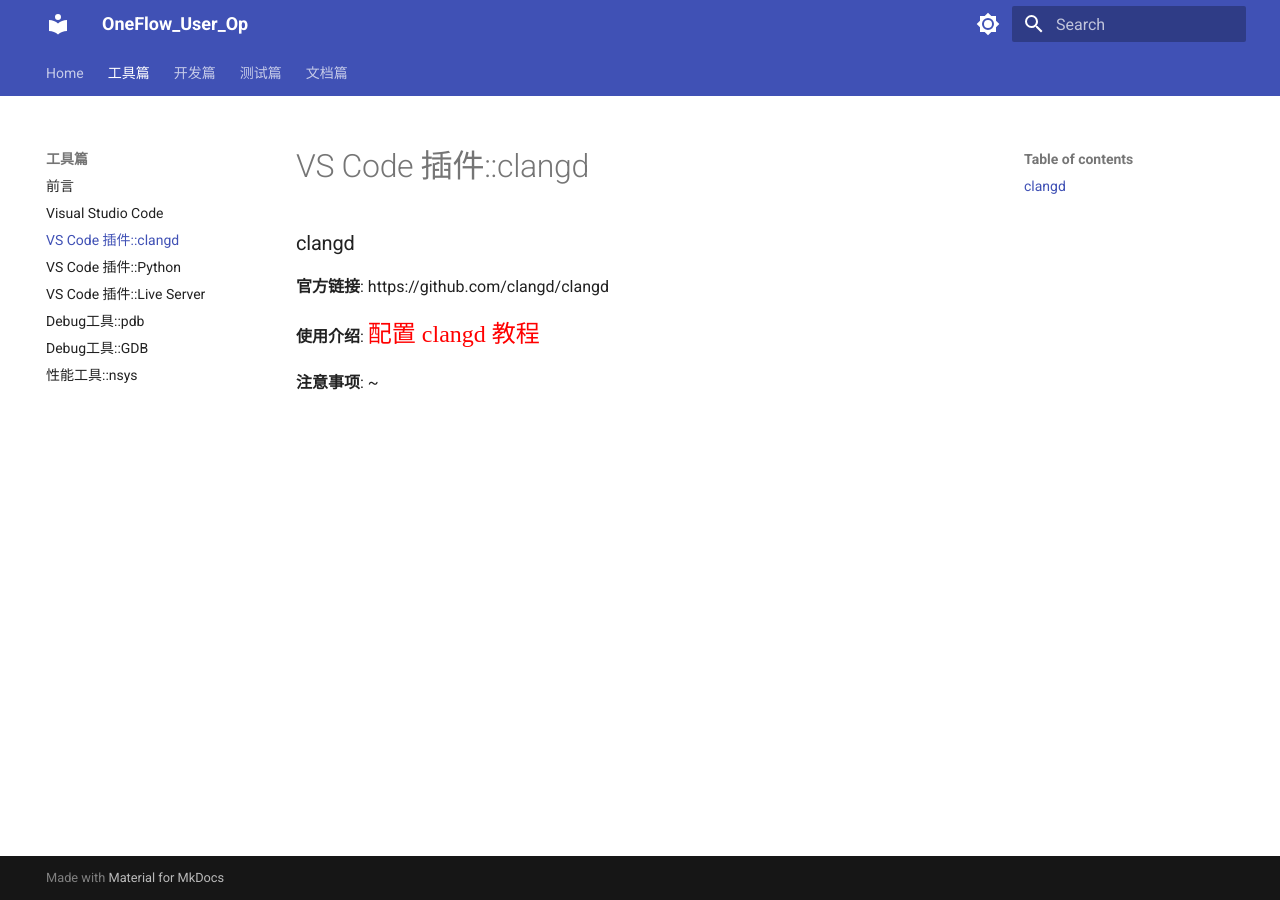
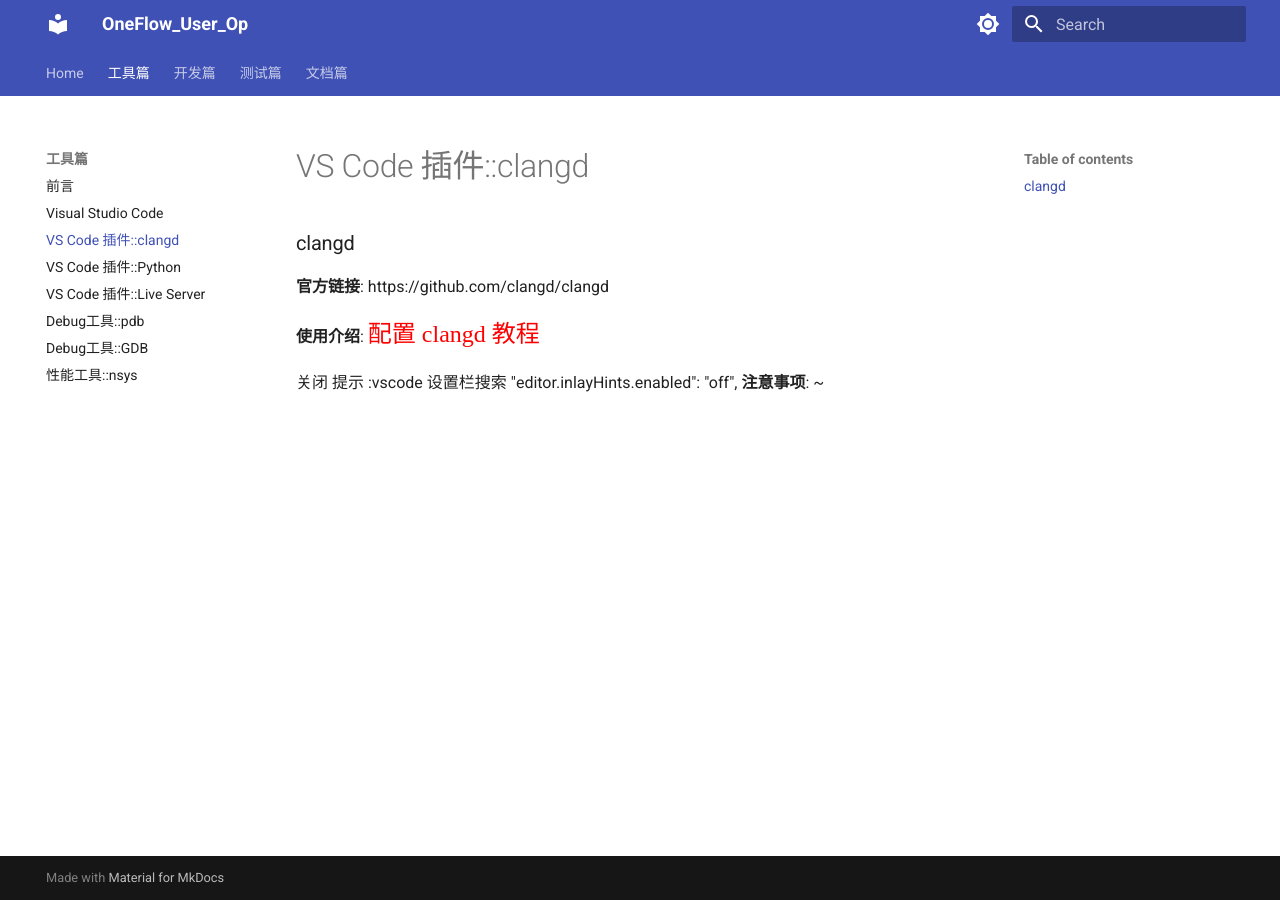
Before and after one commit to ccssu/how_to_write_user_op, an MkDocs documentation site: the page built from docs/utils/clangd.md, in a window 1280 px wide. Built offline with MkDocs 1.6.1 and Material for MkDocs 9.7.7, drawn with Linux system fonts in a browser that asks for light colours.

Commit message:
Update clangd.md

```diff
--- a/docs/utils/clangd.md
+++ b/docs/utils/clangd.md
@@ -5,4 +5,6 @@
 **使用介绍**:
 <a href="https://www.ttlarva.com/master/remote_cpp_development/Clangd.html#clangd"> <font face="STCAIYUN" color=red size=5>配置 clangd 教程</font> </a>
 
+
+关闭 提示 :vscode 设置栏搜索 "editor.inlayHints.enabled": "off",
 **注意事项**: ~
```
